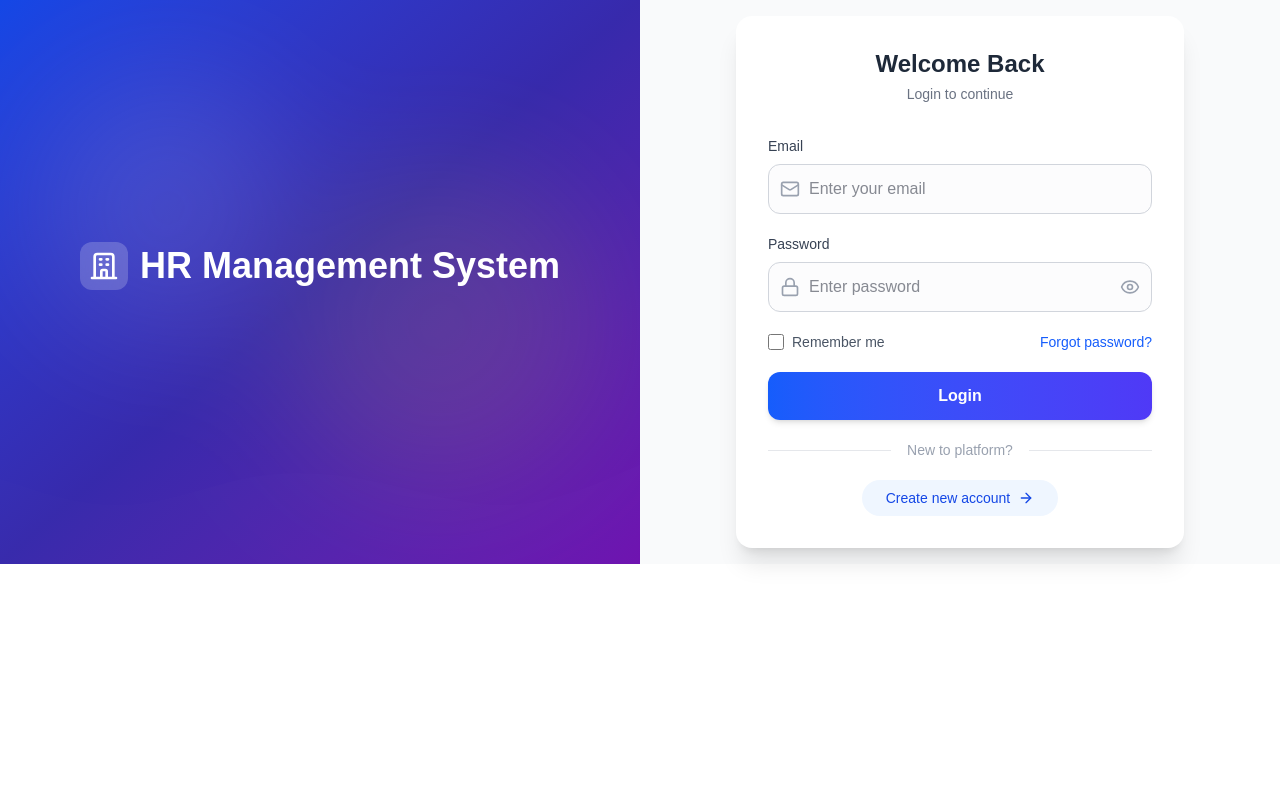
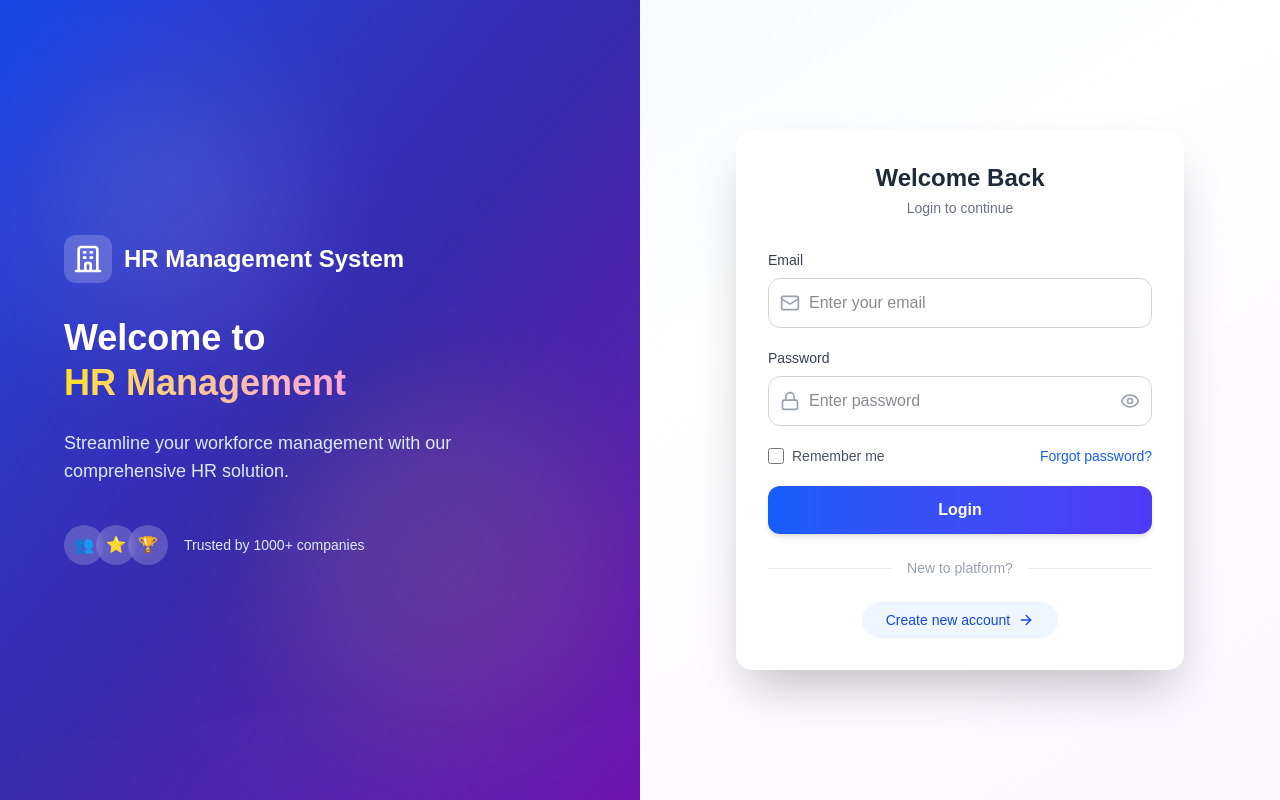
Before and after one commit to AMANSHARMA9511/hr-frontend, a Next.js app: page /login in a window 1280 px wide. Built offline with nearby package versions, Linux system fonts and the light colour scheme; no server answers.

Commit message:
Resolved frontend conflicts

```diff
--- a/src/app/login/page.jsx
+++ b/src/app/login/page.jsx
@@ -3,7 +3,7 @@
 import { useState } from 'react';
 import toast from 'react-hot-toast';
 import api from '@/services/apiClient';
-import { Eye, EyeOff, Mail, Lock, User, CheckCircle, Briefcase, Users, ArrowRight } from 'lucide-react';
+import { Eye, EyeOff, Mail, Lock, User, CheckCircle, ArrowRight } from 'lucide-react';
 
 export default function Login() {
   const [formData, setFormData] = useState({ email: '', password: '' });
@@ -94,7 +94,7 @@ export default function Login() {
   };
 
   return (
-    <div className="flex bg-white">
+    <div className="min-h-screen flex bg-gradient-to-br from-blue-50 via-white to-purple-50">
       {/* LEFT PANEL - Brand Section with Gradient */}
       <div className="hidden lg:flex lg:w-1/2 bg-gradient-to-br from-blue-700 via-indigo-800 to-purple-800 text-white relative overflow-hidden">
         {/* Decorative background elements */}
@@ -116,14 +116,33 @@ export default function Login() {
                 <path strokeLinecap="round" strokeLinejoin="round" strokeWidth={2} d="M19 21V5a2 2 0 00-2-2H7a2 2 0 00-2 2v16m14 0h2m-2 0h-5m-9 0H3m2 0h5M9 7h1m-1 4h1m4-4h1m-1 4h1m-5 10v-5a1 1 0 011-1h2a1 1 0 011 1v5m-4 0h4" />
               </svg>
             </div>
-            <span className="text-4xl text-24 font-semibold">HR Management System</span>
+            <span className="text-2xl font-semibold">HR Management System</span>
           </div>
 
+          <div className="space-y-6">
+            <h1 className="text-4xl font-bold leading-tight">
+              Welcome to <br />
+              <span className="text-transparent bg-clip-text bg-gradient-to-r from-yellow-300 to-pink-300">
+                HR Management
+              </span>
+            </h1>
+            <p className="text-lg text-blue-100">
+              Streamline your workforce management with our comprehensive HR solution.
+            </p>
+            <div className="flex items-center gap-4 pt-4">
+              <div className="flex -space-x-2">
+                <div className="w-10 h-10 rounded-full bg-white/20 backdrop-blur-sm flex items-center justify-center">👥</div>
+                <div className="w-10 h-10 rounded-full bg-white/20 backdrop-blur-sm flex items-center justify-center">⭐</div>
+                <div className="w-10 h-10 rounded-full bg-white/20 backdrop-blur-sm flex items-center justify-center">🏆</div>
+              </div>
+              <span className="text-sm text-blue-100">Trusted by 1000+ companies</span>
+            </div>
+          </div>
         </div>
       </div>
 
       {/* RIGHT PANEL - Login/Signup Form */}
-      <div className="w-full lg:w-1/2 flex items-center justify-center px-6 py-4 bg-gray-50">
+      <div className="w-full lg:w-1/2 flex items-center justify-center px-6 py-8">
         <div className="w-full max-w-md">
           {/* Logo for mobile */}
           <div className="text-center mb-8 lg:hidden">
@@ -136,7 +155,7 @@ export default function Login() {
           </div>
 
           {/* Form Card */}
-          <div className="bg-white rounded-2xl shadow-xl p-8">
+          <div className="bg-white rounded-2xl shadow-2xl p-8 backdrop-blur-sm">
             {/* Desktop header */}
             <div className="hidden lg:block text-center mb-8">
               <h2 className="text-2xl font-bold text-gray-800">
@@ -160,7 +179,7 @@ export default function Login() {
                       type="email"
                       placeholder="Enter your email"
                       required
-                      className="w-full pl-10 pr-4 py-3 border border-gray-300 rounded-xl focus:ring-2 focus:ring-blue-500 focus:border-blue-500 outline-none transition bg-gray-50/50 text-gray-900"
+                      className="w-full pl-10 pr-4 py-3 border border-gray-300 rounded-xl focus:ring-2 focus:ring-blue-500 focus:border-blue-500 outline-none transition bg-white text-gray-900"
                       value={formData.email}
                       onChange={(e) => setFormData({ ...formData, email: e.target.value })}
                     />
@@ -177,7 +196,7 @@ export default function Login() {
                       type={showPassword ? 'text' : 'password'}
                       placeholder="Enter password"
                       required
-                      className="w-full pl-10 pr-12 py-3 border border-gray-300 rounded-xl focus:ring-2 focus:ring-blue-500 focus:border-blue-500 outline-none transition bg-gray-50/50 text-gray-900"
+                      className="w-full pl-10 pr-12 py-3 border border-gray-300 rounded-xl focus:ring-2 focus:ring-blue-500 focus:border-blue-500 outline-none transition bg-white text-gray-900"
                       value={formData.password}
                       onChange={(e) => setFormData({ ...formData, password: e.target.value })}
                     />
@@ -232,7 +251,7 @@ export default function Login() {
                       type="text"
                       placeholder="Full Name"
                       required
-                      className="w-full pl-10 pr-4 py-3 border border-gray-300 rounded-xl focus:ring-2 focus:ring-blue-500 focus:border-blue-500 outline-none bg-gray-50/50 text-gray-900"
+                      className="w-full pl-10 pr-4 py-3 border border-gray-300 rounded-xl focus:ring-2 focus:ring-blue-500 focus:border-blue-500 outline-none bg-white text-gray-900"
                       value={signUpData.name}
                       onChange={(e) => setSignUpData({ ...signUpData, name: e.target.value })}
                     />
@@ -249,7 +268,7 @@ export default function Login() {
                       type="email"
                       placeholder="Email"
                       required
-                      className="w-full pl-10 pr-4 py-3 text-gray-900 border border-gray-300 rounded-xl focus:ring-2 focus:ring-blue-500 focus:border-blue-500 outline-none bg-gray-50/50"
+                      className="w-full pl-10 pr-4 py-3 text-gray-900 border border-gray-300 rounded-xl focus:ring-2 focus:ring-blue-500 focus:border-blue-500 outline-none bg-white"
                       value={signUpData.email}
                       onChange={(e) => setSignUpData({ ...signUpData, email: e.target.value })}
                     />
@@ -266,7 +285,7 @@ export default function Login() {
                       type="password"
                       placeholder="Password (min. 6 characters)"
                       required
-                      className="w-full pl-10 pr-4 py-3 border border-gray-300 rounded-xl focus:ring-2 focus:ring-blue-500 focus:border-blue-500 outline-none bg-gray-50/50 text-gray-900"
+                      className="w-full pl-10 pr-4 py-3 border border-gray-300 rounded-xl focus:ring-2 focus:ring-blue-500 focus:border-blue-500 outline-none bg-white text-gray-900"
                       value={signUpData.password}
                       onChange={(e) => setSignUpData({ ...signUpData, password: e.target.value })}
                     />
@@ -283,7 +302,7 @@ export default function Login() {
                       type="password"
                       placeholder="Confirm Password"
                       required
-                      className="w-full pl-10 pr-4 py-3 border border-gray-300 rounded-xl focus:ring-2 focus:ring-blue-500 focus:border-blue-500 outline-none bg-gray-50/50 text-gray-900"
+                      className="w-full pl-10 pr-4 py-3 border border-gray-300 rounded-xl focus:ring-2 focus:ring-blue-500 focus:border-blue-500 outline-none bg-white text-gray-900"
                       value={signUpData.confirmPassword}
                       onChange={(e) => setSignUpData({ ...signUpData, confirmPassword: e.target.value })}
                     />
@@ -301,7 +320,7 @@ export default function Login() {
             )}
 
             {/* Divider */}
-            <div className="relative my-5">
+            <div className="relative my-6">
               <div className="absolute inset-0 flex items-center">
                 <div className="w-full border-t border-gray-200"></div>
               </div>
@@ -334,7 +353,6 @@ export default function Login() {
                 )}
               </button>
             </div>
-
           </div>
         </div>
       </div>
```
